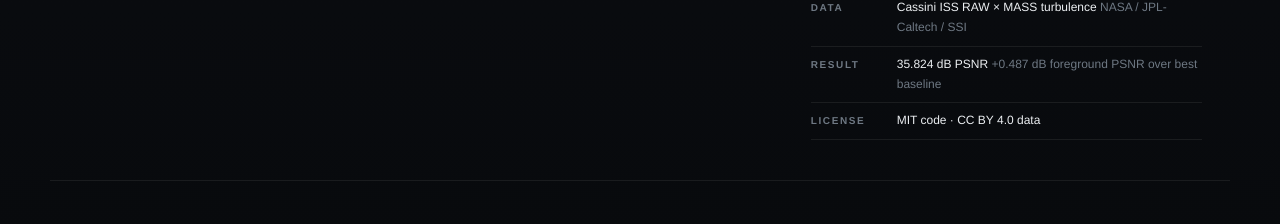
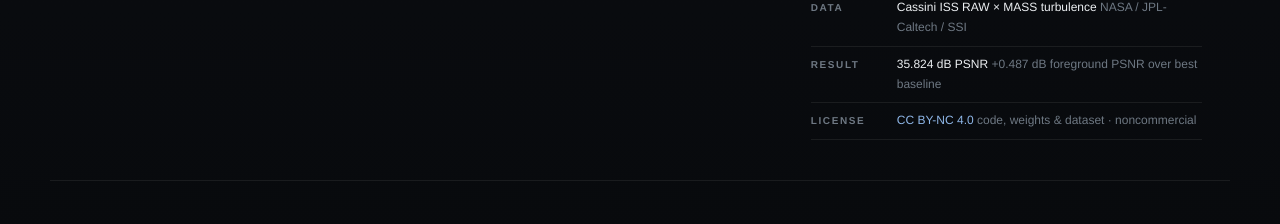
Before and after one commit to gexining/gexining.github.io, a plain HTML site: page astra-sr/index.html in a window 1280 px wide. Shown: the part 551-775 px from the top of the page. Drawn offline with Linux system fonts and the light colour scheme.

Commit message:
Declare noncommercial ASTRA-SR release and credit NASA Cassini data

```diff
--- a/astra-sr/index.html
+++ b/astra-sr/index.html
@@ -70,7 +70,7 @@
         <li><span class="k">Venue</span><span class="v">ICASSP 2027 <em>under review</em></span></li>
         <li><span class="k">Data</span><span class="v">Cassini ISS RAW &times; MASS turbulence <em>NASA / JPL-Caltech / SSI</em></span></li>
         <li><span class="k">Result</span><span class="v">35.824&nbsp;dB PSNR <em>+0.487 dB foreground PSNR over best baseline</em></span></li>
-        <li><span class="k">License</span><span class="v">MIT code &middot; CC BY 4.0 data</span></li>
+        <li><span class="k">License</span><span class="v"><a href="https://creativecommons.org/licenses/by-nc/4.0/" rel="license">CC BY-NC 4.0</a><em> code, weights &amp; dataset &middot; noncommercial</em></span></li>
       </ul>
     </div>
   </div>
@@ -194,6 +194,7 @@
       <a class="quiet-link" href="https://huggingface.co/datasets/xiningning/astrasr_data">Open the dataset card <span aria-hidden="true">&#8599;</span></a>
     </div>
     <p class="section-intro">A benchmark built from real sky: 400k collected Cassini ISS RAW frames curated into ~20k clean sources, degraded with real MASS turbulence statistics.</p>
+    <p class="section-intro">Cassini ISS source observations: <strong>NASA / JPL-Caltech / Space Science Institute</strong>. <a href="https://science.nasa.gov/mission/cassini/">NASA Cassini mission</a> &middot; <a href="https://pds-rings.seti.org/cassini/iss/">official PDS archive</a>. Dataset and weights: <a href="https://creativecommons.org/licenses/by-nc/4.0/">CC BY-NC 4.0</a> (noncommercial).</p>
     <div class="dataset-grid">
       <div class="facts">
         <p>Six phase-screen layers at <strong>0.5&ndash;16&nbsp;km</strong> altitudes use turbulence records from the ESO Multi-Aperture Scintillation Sensor (MASS). Exposure-averaged, spatially varying PSF fields are built from a mean kernel plus 12 PCA basis kernels, then combined with Gaussian read noise.</p>
@@ -277,7 +278,8 @@
 </main>
 
 <footer class="page-footer text-section">
-  <p>Clean sources are curated NASA/ESA <a href="https://pds-rings.seti.org/cassini/iss/">Cassini ISS</a> RAW observations &mdash; courtesy of NASA / JPL-Caltech / Space Science Institute; please credit the original archive when reusing them. Code is released under MIT, the dataset under CC&nbsp;BY&nbsp;4.0.</p>
+  <p><strong>License.</strong> The authors&rsquo; code, model weights and dataset contributions are available under <a href="https://creativecommons.org/licenses/by-nc/4.0/" rel="license">CC BY-NC 4.0</a>: attribution is required and commercial use is not granted. See the <a href="LICENSE">full license</a> and <a href="LICENSE_SCOPE.md">license scope</a>. Upstream source terms and valid prior grants remain applicable.</p>
+  <p><strong>Data sources.</strong> The Cassini-derived observations originate from <a href="https://science.nasa.gov/mission/cassini/">NASA&rsquo;s Cassini mission</a>, Imaging Science Subsystem (ISS), with archive references at the <a href="https://pds-rings.seti.org/cassini/iss/">PDS Cassini ISS archive</a> and <a href="https://pds.nasa.gov/">NASA Planetary Data System</a>. Credit: <strong>NASA / JPL-Caltech / Space Science Institute</strong>. ASTRA-SR adds curation, paired resampling and simulated turbulence/noise degradation. These are processed derivatives; no NASA endorsement is implied. See <a href="DATA_SOURCES.md">data sources and acknowledgments</a> for the auxiliary-source scope and reusable credit line.</p>
   <p><a href="video/?v=20261008-3">Research film</a><span class="footer-dot" aria-hidden="true">&middot;</span>ASTRA-SR repository<span class="footer-dot" aria-hidden="true">&middot;</span><a href="https://github.com/gexining/ASTRA-SR">GitHub</a><span class="footer-dot" aria-hidden="true">&middot;</span><a href="https://huggingface.co/datasets/xiningning/astrasr_data">Hugging Face</a></p>
   <p class="small">Page structure and reading rhythm follow the <a href="https://assafshocher.github.io/escher/">Moore, Escher, Penrose</a> project page; the palette is our own night sky.</p>
 </footer>
```
Also changed, not shown: astra-sr/video/index.html (+1 -0 lines), 4 other files.
